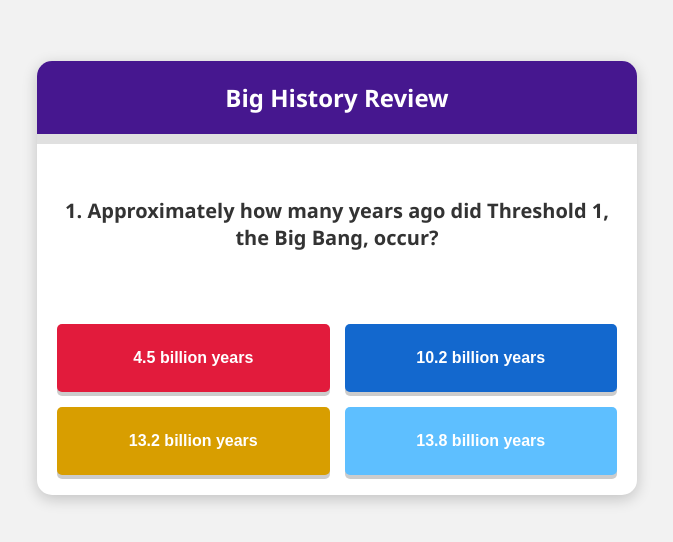
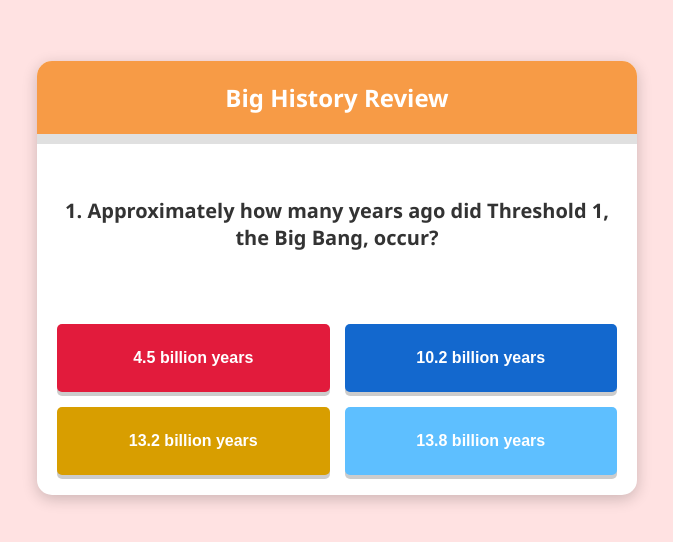
Before and after one commit to joshdev09/FYE-reviewer, a plain HTML site: page index.html in a window 1280 px wide. Shown: the part 122-664 px from the top of the page, without its empty margins (303-976 px from the left). Drawn offline with Linux system fonts and the light colour scheme.

Commit message:
Change: color

```diff
--- a/index.html
+++ b/index.html
@@ -7,7 +7,7 @@
 <style>
   body {
     font-family: 'Segoe UI', Tahoma, Geneva, Verdana, sans-serif;
-    background-color: #f2f2f2;
+    background-color: #ffe2e2;
     margin: 0;
     padding: 0;
     display: flex;
@@ -28,7 +28,7 @@
   }
 
   .header {
-    background-color: #46178f; /* Kahoot Purple */
+    background-color: #f79b46; /* Kahoot Purple */
     color: white;
     padding: 20px;
     text-align: center;
```
